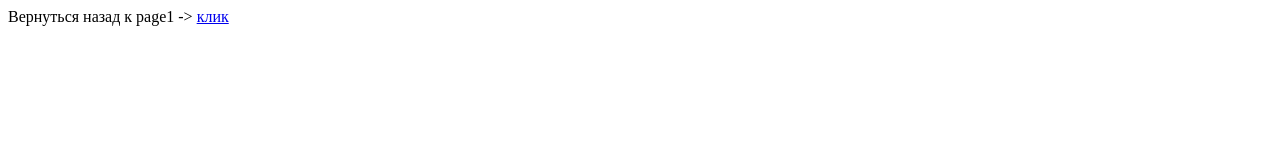
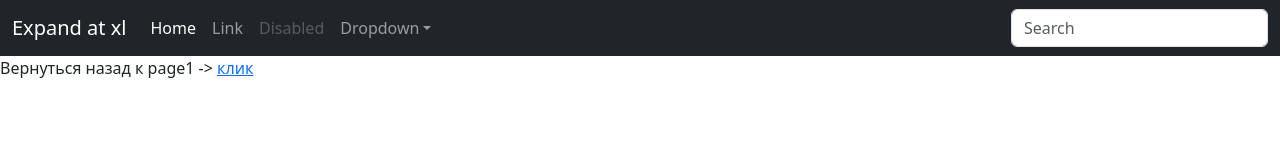
Before and after one commit to ZHILD/aboba, a plain HTML site: page урок3/page2.html in a window 1280 px wide. Drawn offline with nearby package versions, Linux system fonts and the light colour scheme.

Commit message:
урок 3 задание 5

```diff
--- a/урок3/page2.html
+++ b/урок3/page2.html
@@ -3,8 +3,42 @@
 <head>
   <meta charset="UTF-8">
   <title>Page 2</title>
+  <link href="https://cdn.jsdelivr.net/npm/bootstrap@5.3.0-alpha3/dist/css/bootstrap.min.css" rel="stylesheet" integrity="sha384-KK94CHFLLe+nY2dmCWGMq91rCGa5gtU4mk92HdvYe+M/SXH301p5ILy+dN9+nJOZ" crossorigin="anonymous">
 </head>
 <body>
+<nav class="navbar navbar-expand-xl navbar-dark bg-dark" aria-label="Sixth navbar example">
+    <div class="container-fluid">
+      <a class="navbar-brand" href="#">Expand at xl</a>
+      <button class="navbar-toggler" type="button" data-bs-toggle="collapse" data-bs-target="#navbarsExample06" aria-controls="navbarsExample06" aria-expanded="false" aria-label="Toggle navigation">
+        <span class="navbar-toggler-icon"></span>
+      </button>
+
+      <div class="collapse navbar-collapse" id="navbarsExample06">
+        <ul class="navbar-nav me-auto mb-2 mb-xl-0">
+          <li class="nav-item">
+            <a class="nav-link active" aria-current="page" href="#">Home</a>
+          </li>
+          <li class="nav-item">
+            <a class="nav-link" href="#">Link</a>
+          </li>
+          <li class="nav-item">
+            <a class="nav-link disabled" href="#" tabindex="-1" aria-disabled="true">Disabled</a>
+          </li>
+          <li class="nav-item dropdown">
+            <a class="nav-link dropdown-toggle" href="#" id="dropdown06" data-bs-toggle="dropdown" aria-expanded="false">Dropdown</a>
+            <ul class="dropdown-menu" aria-labelledby="dropdown06">
+              <li><a class="dropdown-item" href="#">Action</a></li>
+              <li><a class="dropdown-item" href="#">Another action</a></li>
+              <li><a class="dropdown-item" href="#">Something else here</a></li>
+            </ul>
+          </li>
+        </ul>
+        <form>
+          <input class="form-control" type="text" placeholder="Search" aria-label="Search">
+        </form>
+      </div>
+    </div>
+  </nav>
 Вернуться назад к page1 -> <a href="page1.html">клик</a>
 </body>
 </html>
```
